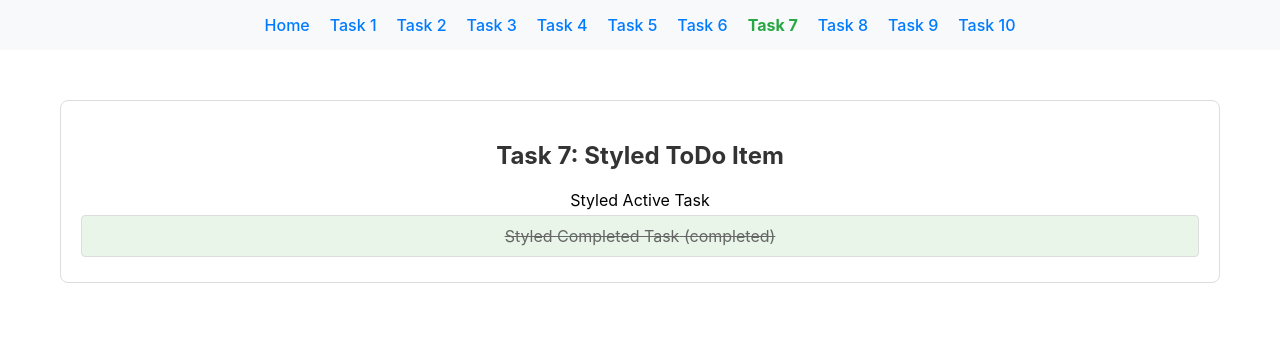
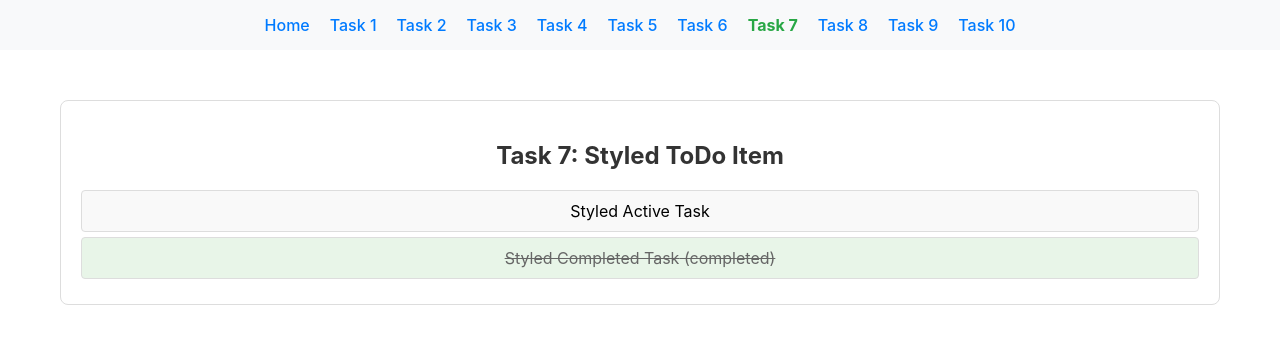
Before and after one commit to Chipsiarz/node.js-pre-training-course-main, a React (Create React App) app in the folder React-CSS/react-todo-app/: page /task-07 in a window 1280 px wide. Shown: the top 344 px of the page. Built offline with nearby package versions, Linux system fonts and the light colour scheme.

Commit message:
chore(React-CSS): Fix style in task-07

```diff
--- a/React-CSS/react-todo-app/src/solutions/task-07/StyledToDoItem.tsx
+++ b/React-CSS/react-todo-app/src/solutions/task-07/StyledToDoItem.tsx
@@ -4,7 +4,7 @@ import "./StyledToDoItem.css";
 
 export const StyledToDoItem: React.FC<TodoItemProps> = ({ todo }) => {
   return (
-    <div className={todo.completed ? "todo-item completed" : "todoItem"}>
+    <div className={todo.completed ? "todo-item completed" : "todo-item"}>
       <span>{todo.title}</span>
       {todo.completed && <span> (completed)</span>}
     </div>
```
Also changed, not shown: React-CSS/react-todo-app/src/solutions/task-07/StyledToDoItem.css (line endings or trailing spaces).
